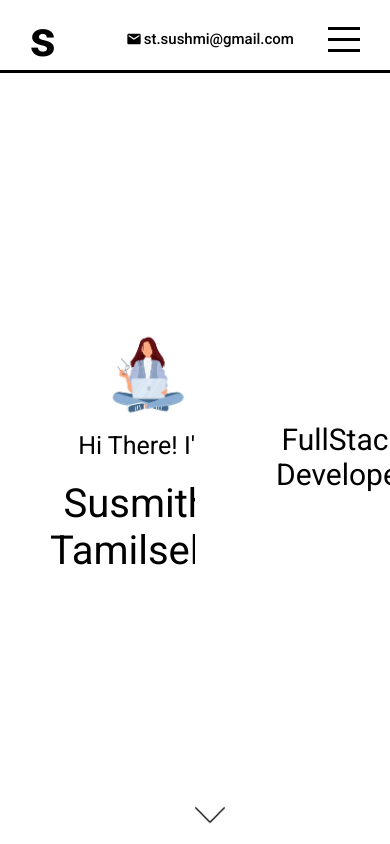
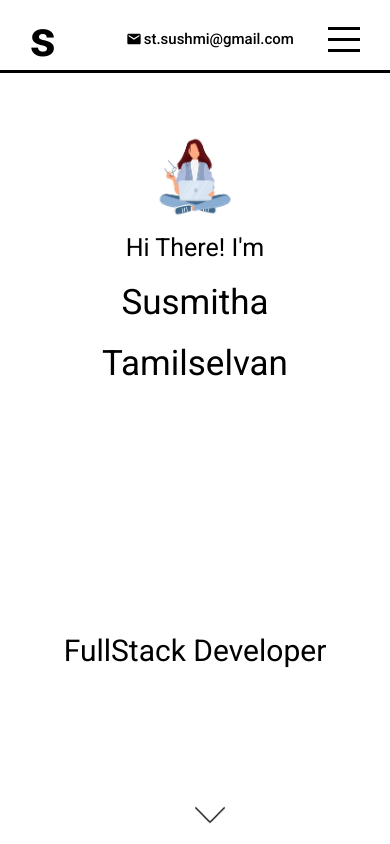
Before and after one commit to Sushmitha-94/My-Portfolio, a React (Create React App) app: page / in a window 390 px wide. Built offline with nearby package versions, Linux system fonts and the light colour scheme.

Commit message:
Intro responsiveness

```diff
--- a/src/components/intro/Intro.jsx
+++ b/src/components/intro/Intro.jsx
@@ -6,7 +6,8 @@ export default function intro() {
       <div className="wrapper">
         <img src="assets/girl_logo.png" alt=""/>
         <h2> Hi There! I'm</h2>
-        <h1>Susmitha Tamilselvan</h1>
+        <h1>Susmitha</h1>
+        <h1>Tamilselvan</h1>
       </div>
     </div>
     <div className = "right">
--- a/src/components/intro/intro.scss
+++ b/src/components/intro/intro.scss
@@ -1,20 +1,32 @@
+@import "../../global.scss";
+
 .intro{
     background-color: white;
     display: flex;
 
+    @include tab{
+        flex-direction: column;
+        align-items: center;
+    }
+
     .left{
         flex: 0.5;
         text-align: center;
-        font-size: 30px;
 
 
         .wrapper{
             width: 100%;
             height: 100%;
             padding-left: 50px;
+            padding-right: 50px;
             display: flex;
             flex-direction: column;
             justify-content: center;
+
+            @include tab{
+                padding-left: 0;
+                padding-right: 0;
+            }
 
             h2{
                 font-size: 25px;
@@ -23,7 +35,7 @@
             }
 
             h1{
-                font-size: 40px;
+                font-size: 35px;
                 margin: 10px 0;
                 font-weight: normal;
             }
@@ -48,10 +60,15 @@
             width: 100%;
             height: 100%;
             padding-left: 50px;
+            padding-right: 50px;
             display: flex;
             flex-direction: column;
             justify-content: center;
 
+            @include tab{
+                padding-left: 0;
+                padding-right: 0;
+            }
 
             h3{
                 font-size: 30px;
--- a/src/global.scss
+++ b/src/global.scss
@@ -1 +1,13 @@
 $mainColor: white;
+
+$width : 700px;
+
+@mixin tab{
+    @media (max-width: #{$width}){
+        @content
+    }
+}
+
+@mixin mobile {
+
+}
```
